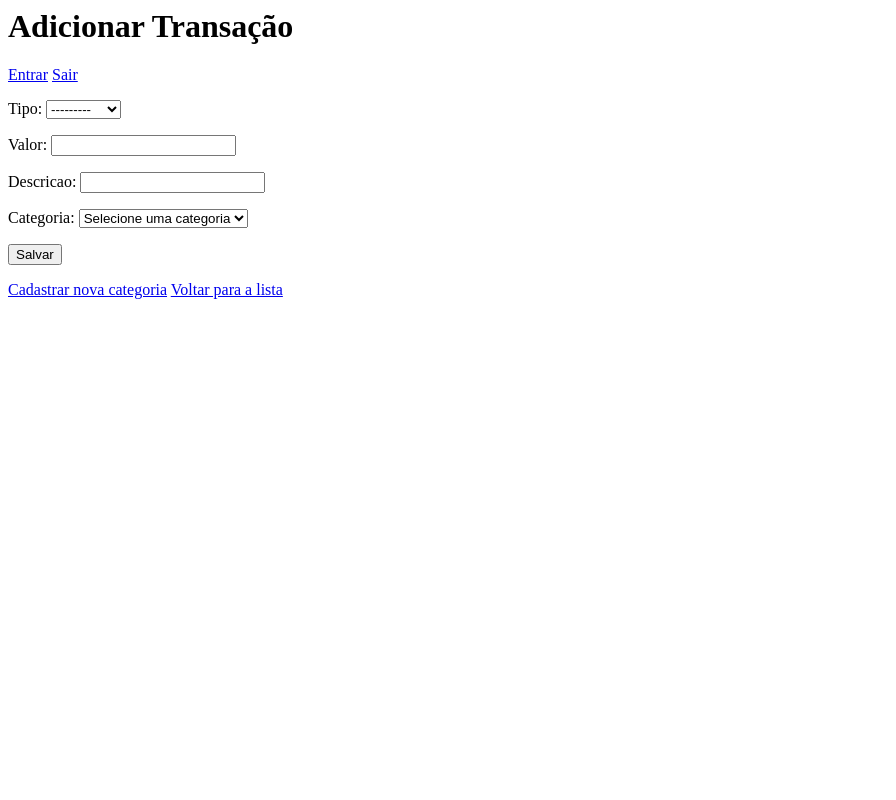
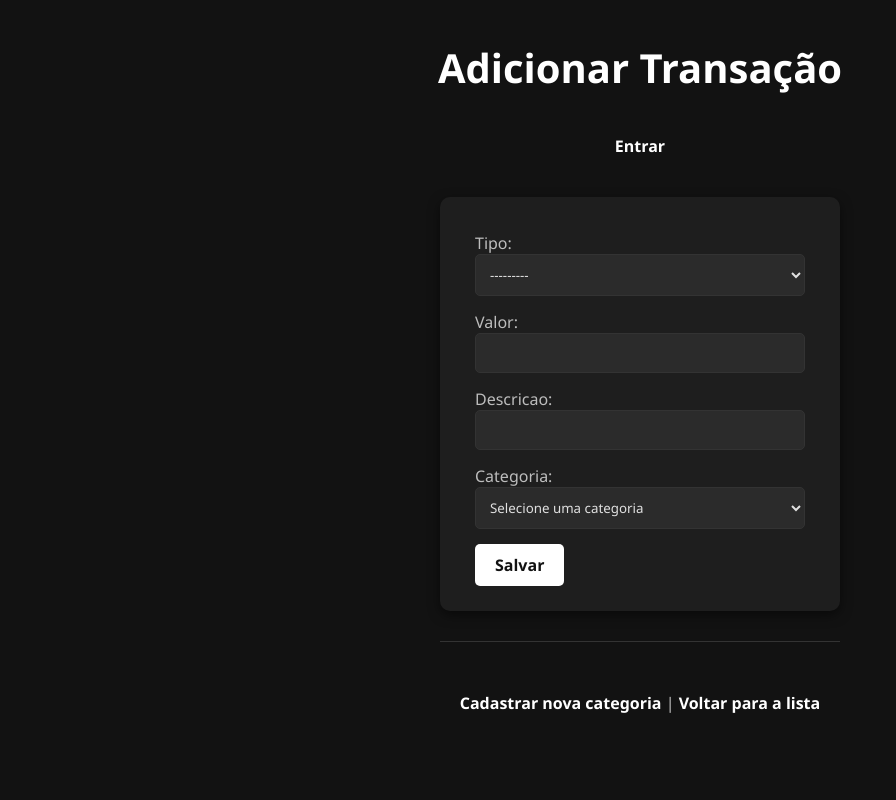
Before and after one commit to pedrlucz/Meu-Gestor, a Django app: page /adicionar/ in a window 1280 px wide. Shown: the whole page, without its empty margins (0-896 px from the left). Run offline with Django 5.2, Linux system fonts and the light colour scheme; data that the repository does not hold is empty.

Commit message:
alterações telas dos q faltaram

```diff
--- /dev/null
+++ b/controle/financas/static/css/add_transacoes.css
@@ -0,0 +1,109 @@
+
+* {
+    box-sizing: border-box;
+    margin: 0;
+    padding: 0;
+    font-family: 'Segoe UI', Tahoma, Geneva, Verdana, sans-serif;
+}
+
+body {
+    background-color: #121212;
+    color: #e0e0e0;
+    padding: 40px;
+    display: flex;
+    flex-direction: column;
+    align-items: center;
+    min-height: 100vh;
+}
+
+h1 {
+    margin-bottom: 20px;
+    font-size: 2.5rem;
+    color: #ffffff;
+}
+
+p {
+    margin: 10px 0;
+    color: #bdbdbd;
+}
+
+a {
+    color: #ffffff;
+    text-decoration: none;
+    margin: 0 10px;
+    font-weight: bold;
+    transition: color 0.3s ease;
+}
+
+a:hover {
+    color: #ffffff;
+    text-decoration: underline;
+}
+
+form {
+    background-color: #1e1e1e;
+    padding: 25px 35px;
+    border-radius: 10px;
+    box-shadow: 0 4px 12px rgba(0, 0, 0, 0.5);
+    width: 100%;
+    max-width: 400px;
+    margin-top: 20px;
+}
+
+form p {
+    margin-bottom: 15px;
+}
+
+input, select, textarea {
+    width: 100%;
+    padding: 10px;
+    border: 1px solid #333;
+    border-radius: 5px;
+    background-color: #2b2b2b;
+    color: #e0e0e0;
+}
+
+input:focus, select:focus, textarea:focus {
+    outline: none;
+    border-color: #ffffff;
+    box-shadow: 0 0 5px #ffffff;
+}
+
+button {
+    background-color: #ffffff;
+    color: #121212;
+    border: none;
+    padding: 10px 20px;
+    font-size: 1rem;
+    border-radius: 5px;
+    cursor: pointer;
+    font-weight: bold;
+    transition: background-color 0.3s ease, color 0.3s ease;
+}
+
+button:hover {
+    background-color: #ffffff;
+}
+
+hr {
+    width: 100%;
+    max-width: 400px;
+    margin: 30px 0;
+    border: 0;
+    border-top: 1px solid #333;
+}
+
+p a {
+    display: inline-block;
+    margin: 10px 0;
+}
+
+@media (max-width: 480px) {
+    h1 {
+        font-size: 2rem;
+    }
+
+    form {
+        padding: 15px 20px;
+    }
+}
--- a/controle/financas/templates/adicionar_transacao.html
+++ b/controle/financas/templates/adicionar_transacao.html
@@ -1,4 +1,4 @@
-<!-- adicionar_transacao.html -->
+<!-- adicionar_transacao.html
 
 <h1>Adicionar Transação</h1>
 {% if user.is_authenticated %}
@@ -10,11 +10,46 @@
 <form method = 'post'>
 
     {% csrf_token %}  <!-- Token de segurança do Django, obrigatório em formulários Django para proteção contra ataques CSRF. -->
-    {{form.as_p}} <!-- Renderiza o formulário como parágrafos -->
-    <button type = 'submit'> Salvar </button>
+    <!--{{form.as_p}}  Renderiza o formulário como parágrafos
+    <button type = 'submit'> Salvar </button> -->
 
-</form>
+<!-- </form>
 
     <a href="{% url 'cadastrar_categoria' %}">Cadastrar nova categoria</a>
 
-    <a href = "{% url 'lista_transacoes' %}"> Voltar para a lista </a>
+    <a href = "{% url 'lista_transacoes' %}"> Voltar para a lista </a> -->
+
+{% load static %} <!-- Carrega o static do Django -->
+
+<!DOCTYPE html>
+<html lang="pt-BR">
+<head>
+    <meta charset="UTF-8">
+    <title>Adicionar Transação</title>
+    <link rel="stylesheet" href="{% static 'css/add_transacoes.css' %}">
+</head>
+<body>
+
+    <h1>Adicionar Transação</h1>
+
+    {% if user.is_authenticated %}
+        <p>Bem-vindo, {{ user.username }}! <a href="{% url 'logout' %}">Sair</a></p>
+    {% else %}
+        <p><a href="{% url 'login' %}">Entrar</a></p>
+    {% endif %}
+
+    <form method="post">
+        {% csrf_token %}
+        {{ form.as_p }}
+        <button type="submit">Salvar</button>
+    </form>
+
+    <hr>
+
+    <p>
+        <a href="{% url 'cadastrar_categoria' %}">Cadastrar nova categoria</a> |
+        <a href="{% url 'lista_transacoes' %}">Voltar para a lista</a>
+    </p>
+
+</body>
+</html>
```
Also changed, not shown: controle/financas/static/css/lista_transacoes.css (added, +202 -0 lines), controle/financas/templates/lista_transacoes.html (+45 -2 lines).
